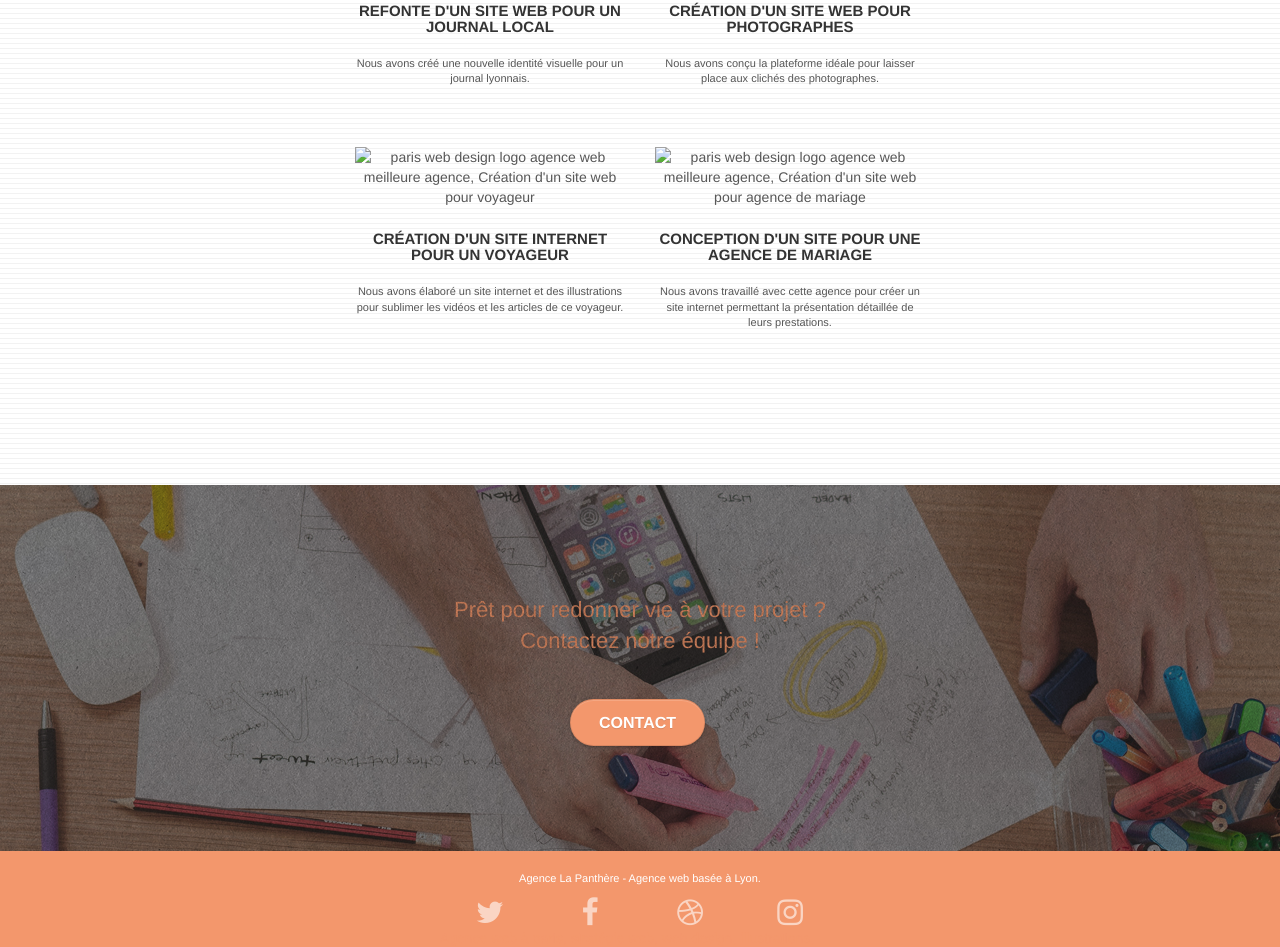
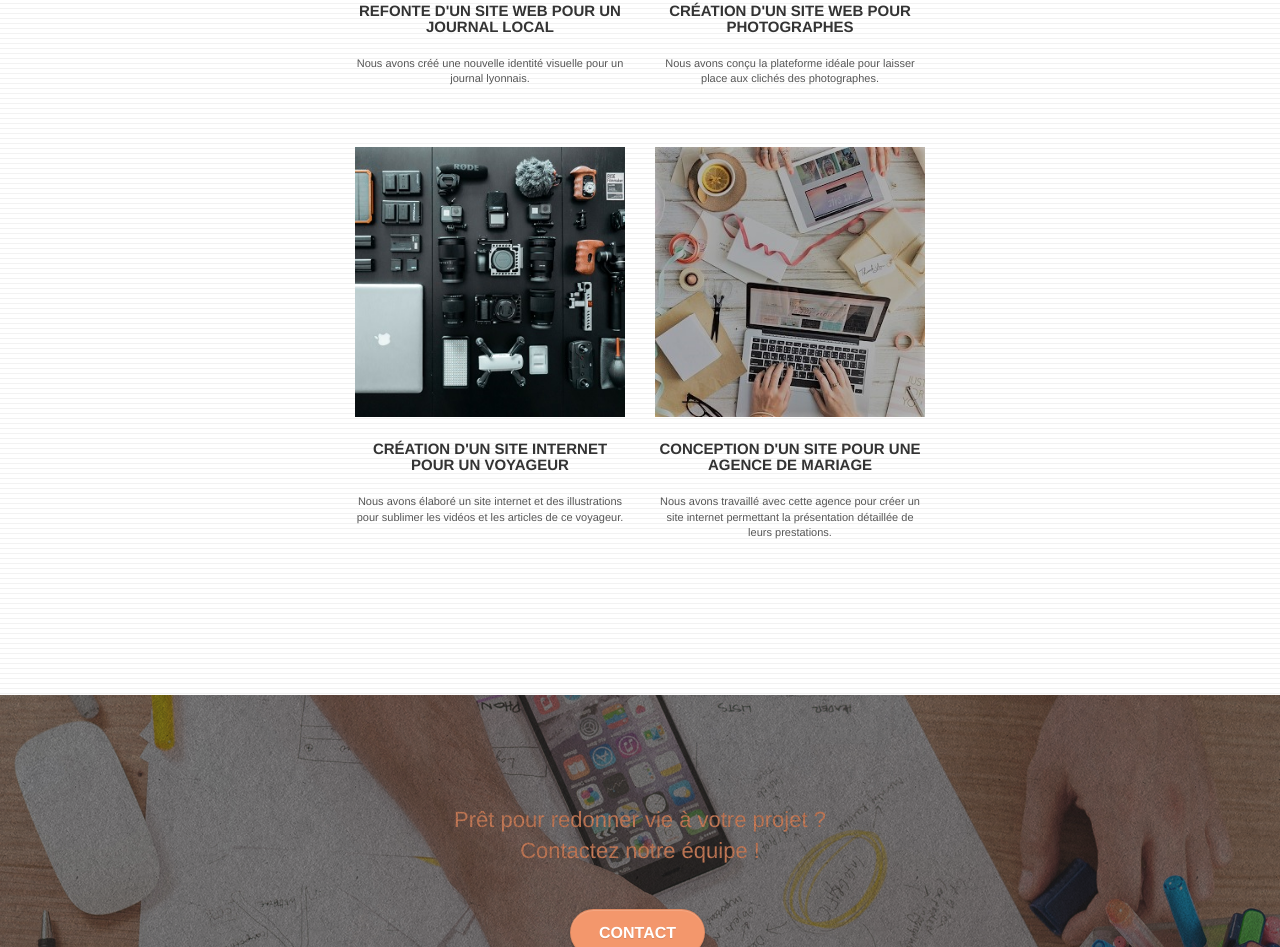
Before and after one commit to AlexDsv/P4_OC, a plain HTML site: page index.html in a window 1280 px wide. Shown: the part 2213-3160 px from the top of the page. Drawn offline with Linux system fonts and the light colour scheme.

Commit message:
image link

```diff
--- a/index.html
+++ b/index.html
@@ -180,7 +180,7 @@
 		</div>
 		<div class="row tight-width-whitespace portfolio-row">
 			<div class="col-sm-6">
-				<a href="#" data-lightbox="img/3.png" data-gallery-id="gallery-1" data-caption="Création d'un site internet pour un voyageur" data-frame="snapshot-lb"><img src="img/3.png" class="img-responsive portfolio-thumb" alt="paris web design logo agence web meilleure agence, Création d'un site web pour voyageur"/></a>
+				<a href="#" data-lightbox="img/3.bmp" data-gallery-id="gallery-1" data-caption="Création d'un site internet pour un voyageur" data-frame="snapshot-lb"><img src="img/3.bmp" class="img-responsive portfolio-thumb" alt="paris web design logo agence web meilleure agence, Création d'un site web pour voyageur"/></a>
 				<h3 class="mg-md text-center">
 					Création d'un site internet pour un voyageur
 				</h3>
@@ -189,7 +189,7 @@
 				</p>
 			</div>
 			<div class="col-sm-6">
-				<a href="#" data-lightbox="img/4.png" data-gallery-id="gallery-1" data-caption="Conception d'un site pour une agence de mariage" data-frame="snapshot-lb"><img src="img/4.png" class="img-responsive portfolio-thumb" alt="paris web design logo agence web meilleure agence, Création d'un site web pour agence de mariage" /></a>
+				<a href="#" data-lightbox="img/4.bmp" data-gallery-id="gallery-1" data-caption="Conception d'un site pour une agence de mariage" data-frame="snapshot-lb"><img src="img/4.bmp" class="img-responsive portfolio-thumb" alt="paris web design logo agence web meilleure agence, Création d'un site web pour agence de mariage" /></a>
 				<h3 class="mg-md text-center">
 					Conception d'un site pour une agence de mariage
 				</h3>
```
